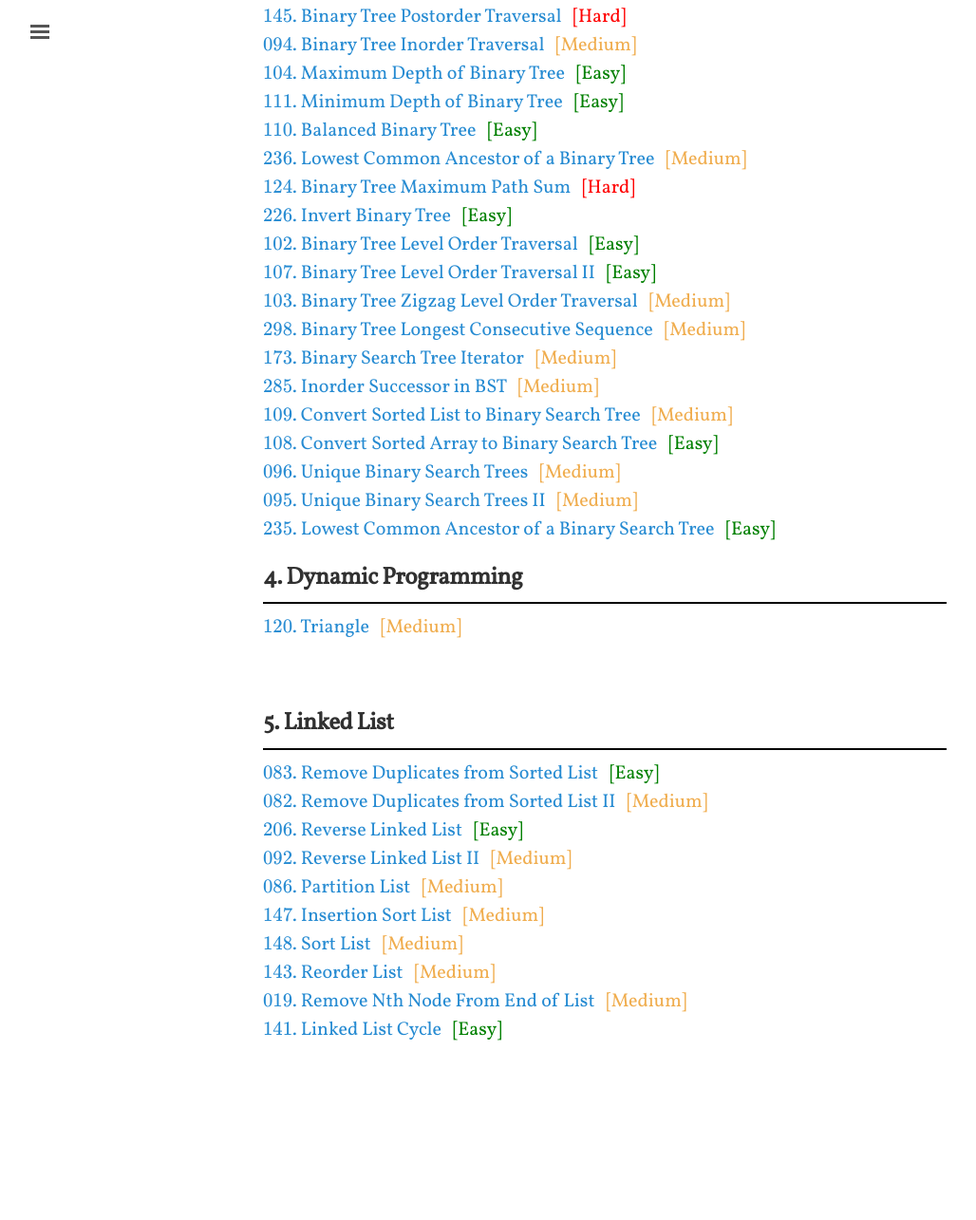
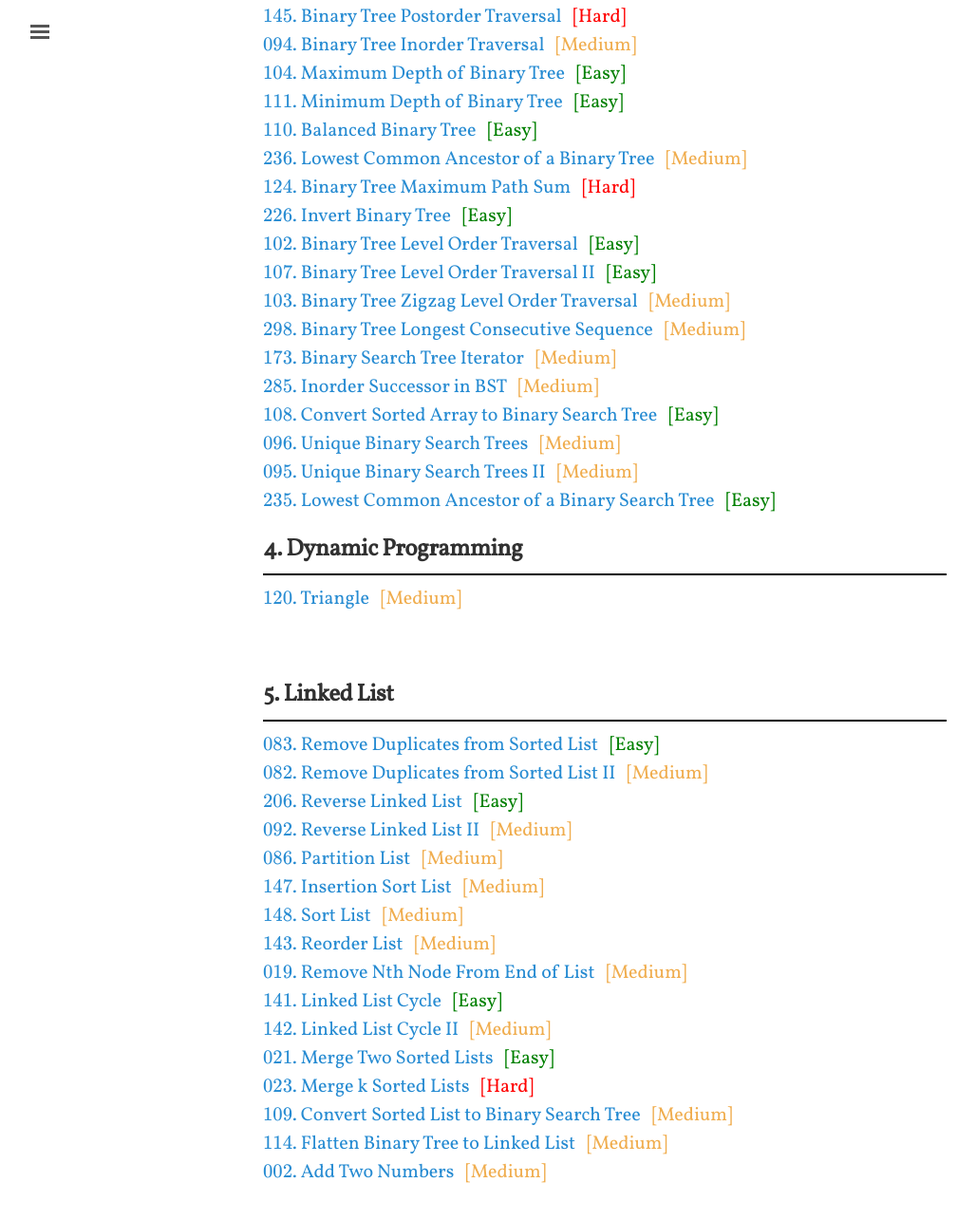
Before and after one commit to shevapato2008/myBlog, a Jekyll site: the page built from algorithms/leetcode/index.md, in a window 1280 px wide and 1400 px high, scrolled down 1214 px. Shown: the top 1285 px of the window at 95% size, without its empty margins (3-1031 px from the left). Built offline with Jekyll 4.4.1, drawn with Linux system fonts in a browser that asks for light colours; nearby versions of some CDN libraries; some web fonts are replaced; formulas are drawn with MathJax 3; before the commit the page ends 2464 px from its top, so only the background shows below that.

Commit message:
Updated.

```diff
--- a/algorithms/leetcode/index.md
+++ b/algorithms/leetcode/index.md
@@ -51,7 +51,6 @@ This is LeetCode homepage.
 [$298$. Binary Tree Longest Consecutive Sequence]({{site.baseurl}}/algorithms/leetcode/298) &nbsp; <span style="color:#F0AD4E;">[Medium]</span><br>
 [$173$. Binary Search Tree Iterator]({{site.baseurl}}/algorithms/leetcode/173) &nbsp; <span style="color:#F0AD4E;">[Medium]</span><br>
 [$285$. Inorder Successor in BST]({{site.baseurl}}/algorithms/leetcode/285) &nbsp; <span style="color:#F0AD4E;">[Medium]</span><br>
-[$109$. Convert Sorted List to Binary Search Tree]({{site.baseurl}}/algorithms/leetcode/109) &nbsp; <span style="color:#F0AD4E;">[Medium]</span><br>
 [$108$. Convert Sorted Array to Binary Search Tree]({{site.baseurl}}/algorithms/leetcode/108) &nbsp; <span style="color:green;">[Easy]</span><br>
 [$096$. Unique Binary Search Trees]({{site.baseurl}}/algorithms/leetcode/96) &nbsp; <span style="color:#F0AD4E;">[Medium]</span><br>
 [$095$. Unique Binary Search Trees II]({{site.baseurl}}/algorithms/leetcode/95) &nbsp; <span style="color:#F0AD4E;">[Medium]</span><br>
@@ -75,6 +74,12 @@ This is LeetCode homepage.
 [$143$. Reorder List]({{site.baseurl}}/algorithms/leetcode/143) &nbsp; <span style="color:#F0AD4E;">[Medium]</span><br>
 [$019$. Remove Nth Node From End of List]({{site.baseurl}}/algorithms/leetcode/19) &nbsp; <span style="color:#F0AD4E;">[Medium]</span><br>
 [$141$. Linked List Cycle]({{site.baseurl}}/algorithms/leetcode/141) &nbsp; <span style="color:green;">[Easy]</span><br>
+[$142$. Linked List Cycle II]({{site.baseurl}}/algorithms/leetcode/142) &nbsp; <span style="color:#F0AD4E;">[Medium]</span><br>
+[$021$. Merge Two Sorted Lists]({{site.baseurl}}/algorithms/leetcode/21) &nbsp; <span style="color:green;">[Easy]</span><br>
+[$023$. Merge k Sorted Lists]({{site.baseurl}}/algorithms/leetcode/23) &nbsp; <span style="color:red;">[Hard]</span><br>
+[$109$. Convert Sorted List to Binary Search Tree]({{site.baseurl}}/algorithms/leetcode/109) &nbsp; <span style="color:#F0AD4E;">[Medium]</span><br>
+[$114$. Flatten Binary Tree to Linked List]({{site.baseurl}}/algorithms/leetcode/114) &nbsp; <span style="color:#F0AD4E;">[Medium]</span><br>
+[$002$. Add Two Numbers]({{site.baseurl}}/algorithms/leetcode/2) &nbsp; <span style="color:#F0AD4E;">[Medium]</span><br>
 
 <br>
 
```
